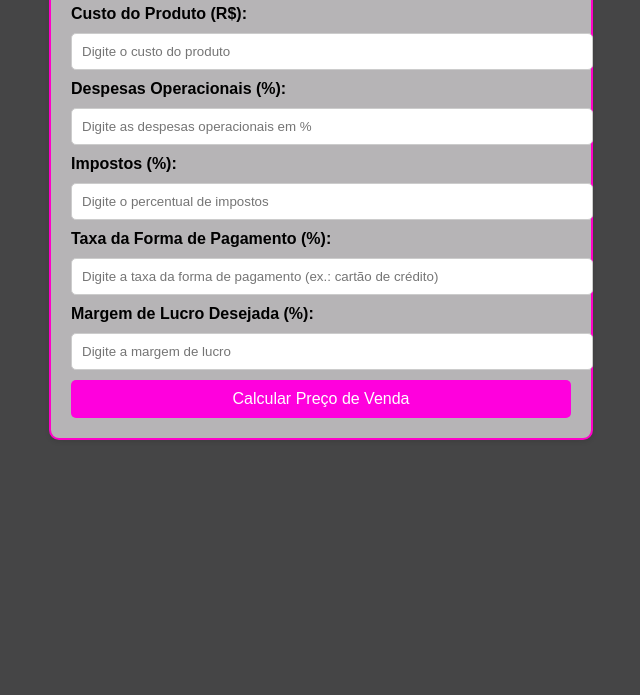
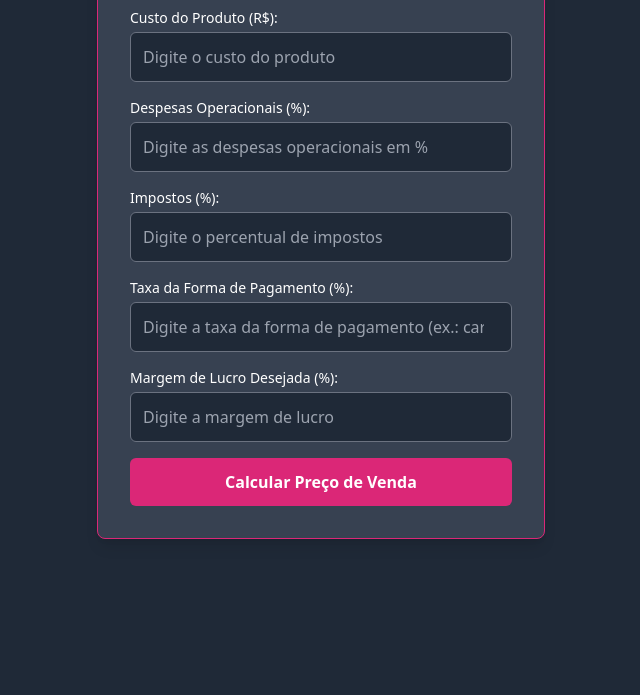
Before and after one commit to Fabioeliasp/calculadorax, a plain HTML site: page index.html in a window 1280 px wide. Shown: the part 105-800 px from the top of the page, without its empty margins (319-959 px from the left). Drawn offline with nearby package versions, Linux system fonts and the light colour scheme.

Commit message:
atualizado para utilizar tailwindcss

```diff
--- a/index.html
+++ b/index.html
@@ -4,79 +4,43 @@
     <meta charset="UTF-8">
     <meta name="viewport" content="width=device-width, initial-scale=1.0">
     <title>CALCULADORAx</title>
-    <style>
-        body {
-            font-family: Arial, sans-serif;
-            margin: 20px;
-            background-color: #454546; /* Cor de fundo personalizada */
-        }
-        .container {
-            max-width: 500px;
-            margin: auto;
-            padding: 20px;
-            background: #b9b7b9fa;
-            box-shadow: 0 2px 5px rgba(0, 0, 0, 0.1);
-            border-radius: 10px;
-            border: 2px solid #ff00c8; /* Cor da borda personalizada */
-        }
-        h2 {
-            text-align: center;
-            color: #ffffff; /* Cor personalizada */
-        }
-        label {
-            font-weight: bold;
-        }
-        input {
-            width: 100%;
-            padding: 10px;
-            margin: 10px 0;
-            border: 1px solid #ccc;
-            border-radius: 5px;
-        }
-        button {
-            width: 100%;
-            padding: 10px;
-            background: #ff00dd;
-            color: white;
-            border: none;
-            border-radius: 5px;
-            font-size: 16px;
-            cursor: pointer;
-        }
-        button:hover {
-            background: #d900b8;
-        }
-        .result {
-            margin-top: 20px;
-            padding: 15px;
-            background: #d1e7dd;
-            border: 2px solid #0f5132;
-            color: #0f5132;
-            border-radius: 5px;
-        }
-    </style>
+    <script src="https://cdn.tailwindcss.com"></script>
 </head>
-<body>
-    <div class="container">
-        <h2>CALCULADORAx</h2>
-        <label for="cost">Custo do Produto (R$):</label>
-        <input type="number" id="cost" placeholder="Digite o custo do produto">
+<body class="bg-gray-800 text-white font-sans">
 
-        <label for="expenses">Despesas Operacionais (%):</label>
-        <input type="number" id="expenses" placeholder="Digite as despesas operacionais em %">
+    <div class="container mx-auto p-6">
+        <div class="max-w-md mx-auto bg-gray-700 p-8 rounded-lg shadow-lg border border-pink-600">
+            <h2 class="text-center text-2xl font-bold mb-6 text-pink-400">CALCULADORAx</h2>
 
-        <label for="tax">Impostos (%):</label>
-        <input type="number" id="tax" placeholder="Digite o percentual de impostos">
+            <label for="cost" class="block text-sm font-medium">Custo do Produto (R$):</label>
+            <input type="number" id="cost" placeholder="Digite o custo do produto"
+                   class="w-full p-3 mt-1 mb-4 rounded-md border border-gray-500 bg-gray-800 text-white focus:outline-none focus:ring-2 focus:ring-pink-500">
 
-        <label for="paymentFee">Taxa da Forma de Pagamento (%):</label>
-        <input type="number" id="paymentFee" placeholder="Digite a taxa da forma de pagamento (ex.: cartão de crédito)">
+            <label for="expenses" class="block text-sm font-medium">Despesas Operacionais (%):</label>
+            <input type="number" id="expenses" placeholder="Digite as despesas operacionais em %"
+                   class="w-full p-3 mt-1 mb-4 rounded-md border border-gray-500 bg-gray-800 text-white focus:outline-none focus:ring-2 focus:ring-pink-500">
 
-        <label for="profit">Margem de Lucro Desejada (%):</label>
-        <input type="number" id="profit" placeholder="Digite a margem de lucro">
+            <label for="tax" class="block text-sm font-medium">Impostos (%):</label>
+            <input type="number" id="tax" placeholder="Digite o percentual de impostos"
+                   class="w-full p-3 mt-1 mb-4 rounded-md border border-gray-500 bg-gray-800 text-white focus:outline-none focus:ring-2 focus:ring-pink-500">
 
-        <button onclick="calculatePrice()">Calcular Preço de Venda</button>
+            <label for="paymentFee" class="block text-sm font-medium">Taxa da Forma de Pagamento (%):</label>
+            <input type="number" id="paymentFee" placeholder="Digite a taxa da forma de pagamento (ex.: cartão de crédito)"
+                   class="w-full p-3 mt-1 mb-4 rounded-md border border-gray-500 bg-gray-800 text-white focus:outline-none focus:ring-2 focus:ring-pink-500">
 
-        <div id="result" class="result" style="display:none;"></div>
+            <label for="profit" class="block text-sm font-medium">Margem de Lucro Desejada (%):</label>
+            <input type="number" id="profit" placeholder="Digite a margem de lucro"
+                   class="w-full p-3 mt-1 mb-4 rounded-md border border-gray-500 bg-gray-800 text-white focus:outline-none focus:ring-2 focus:ring-pink-500">
+
+            <button onclick="calculatePrice()"
+                    class="w-full py-3 bg-pink-600 text-white font-semibold rounded-md hover:bg-pink-700 focus:outline-none focus:ring-4 focus:ring-pink-400">
+                Calcular Preço de Venda
+            </button>
+
+            <div id="result" class="mt-6 p-4 bg-gray-900 text-gray-200 rounded-lg border border-gray-600 hidden">
+                <!-- Os resultados serão inseridos aqui pelo JavaScript -->
+            </div>
+        </div>
     </div>
 
     <script>
@@ -99,13 +63,14 @@
             const paymentFeeValue = sellingPrice * paymentFee;
             const netProfit = sellingPrice - totalCost - paymentFeeValue;
 
-            document.getElementById('result').style.display = 'block';
-            document.getElementById('result').innerHTML = `
-                <p><strong>Preço Sugerido de Venda:</strong> R$ ${sellingPrice.toFixed(2)}</p>
-                <p><strong>Valor Pago de Impostos:</strong> R$ ${taxValue.toFixed(2)}</p>
-                <p><strong>Despesas Operacionais (em R$):</strong> R$ ${expensesValue.toFixed(2)}</p>
-                <p><strong>Taxa da Forma de Pagamento (em R$):</strong> R$ ${paymentFeeValue.toFixed(2)}</p>
-                <p><strong>Lucro Líquido:</strong> R$ ${netProfit.toFixed(2)}</p>
+            const resultDiv = document.getElementById('result');
+            resultDiv.style.display = 'block';
+            resultDiv.innerHTML = `
+                <p class="mb-2"><strong>Preço Sugerido de Venda:</strong> R$ ${sellingPrice.toFixed(2)}</p>
+                <p class="mb-2"><strong>Valor Pago de Impostos:</strong> R$ ${taxValue.toFixed(2)}</p>
+                <p class="mb-2"><strong>Despesas Operacionais (em R$):</strong> R$ ${expensesValue.toFixed(2)}</p>
+                <p class="mb-2"><strong>Taxa da Forma de Pagamento (em R$):</strong> R$ ${paymentFeeValue.toFixed(2)}</p>
+                <p class="mb-2"><strong>Lucro Líquido:</strong> R$ ${netProfit.toFixed(2)}</p>
             `;
         }
     </script>
```
